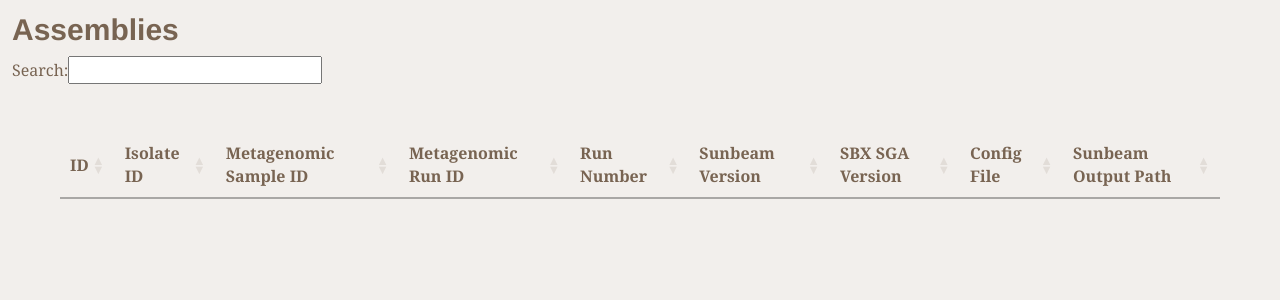
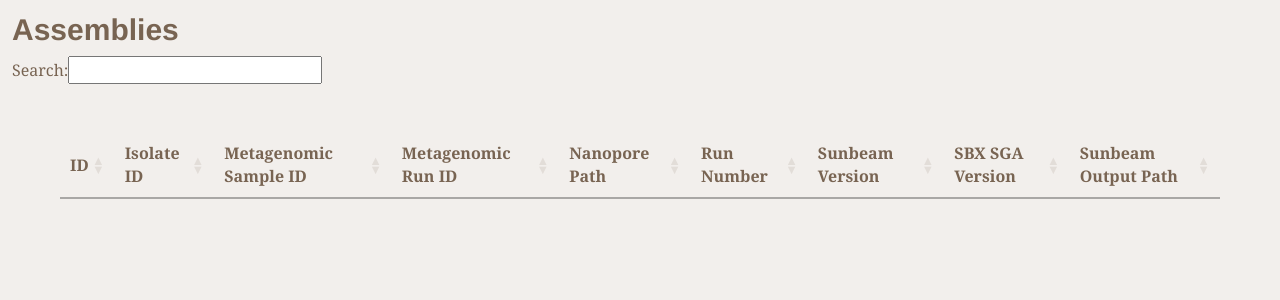
Before and after one commit to PennChopMicrobiomeProgram/marc_web, a Flask app: page /assemblies in a window 1280 px wide. Shown: the part 58-358 px from the top of the page. Run offline with Flask 3, Linux system fonts and the light colour scheme; lists and menus that the app fills with data are empty; parts of the project's set-up code (start-up, migrations or seed data) failed here and were passed over; some libraries are stand-ins or nearby versions.

Commit message:
Align assemblies view with available fields

```diff
--- a/app/templates/browse_assemblies.html
+++ b/app/templates/browse_assemblies.html
@@ -14,10 +14,10 @@
           <th>Isolate ID</th>
           <th>Metagenomic Sample ID</th>
           <th>Metagenomic Run ID</th>
+          <th>Nanopore Path</th>
           <th>Run Number</th>
           <th>Sunbeam Version</th>
           <th>SBX SGA Version</th>
-          <th>Config File</th>
           <th>Sunbeam Output Path</th>
         </tr>
       </thead>
@@ -34,10 +34,10 @@ $(document).ready(function () {
         { data: 'isolate_id' },
         { data: 'metagenomic_sample_id' },
         { data: 'metagenomic_run_id' },
+        { data: 'nanopore_path' },
         { data: 'run_number' },
         { data: 'sunbeam_version' },
         { data: 'sbx_sga_version' },
-        { data: 'config_file' },
         { data: 'sunbeam_output_path' }
     ]);
 
--- a/app/templates/show_assembly.html
+++ b/app/templates/show_assembly.html
@@ -28,6 +28,9 @@
         <dt class="col-sm-4">Metagenomic Run ID</dt>
         <dd class="col-sm-8">{{ assembly.metagenomic_run_id or '—' }}</dd>
 
+        <dt class="col-sm-4">Nanopore Path</dt>
+        <dd class="col-sm-8">{{ assembly.nanopore_path or '—' }}</dd>
+
         <dt class="col-sm-4">Run Number</dt>
         <dd class="col-sm-8">{{ assembly.run_number or '—' }}</dd>
 
@@ -36,9 +39,6 @@
 
         <dt class="col-sm-4">SBX SGA Version</dt>
         <dd class="col-sm-8">{{ assembly.sbx_sga_version or '—' }}</dd>
-
-        <dt class="col-sm-4">Config File</dt>
-        <dd class="col-sm-8">{{ assembly.config_file or '—' }}</dd>
 
         <dt class="col-sm-4">Sunbeam Output Path</dt>
         <dd class="col-sm-8">{{ assembly.sunbeam_output_path or '—' }}</dd>
```
